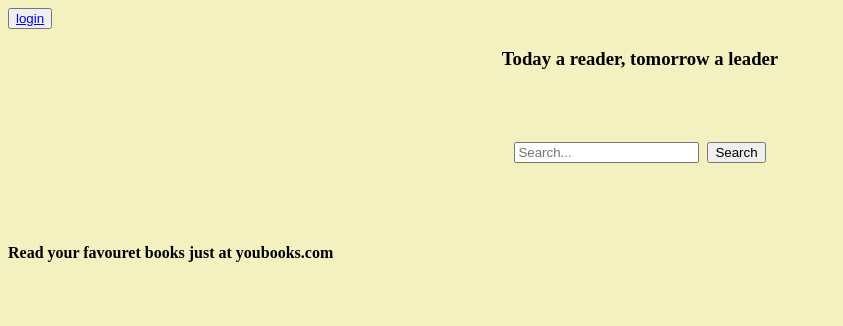
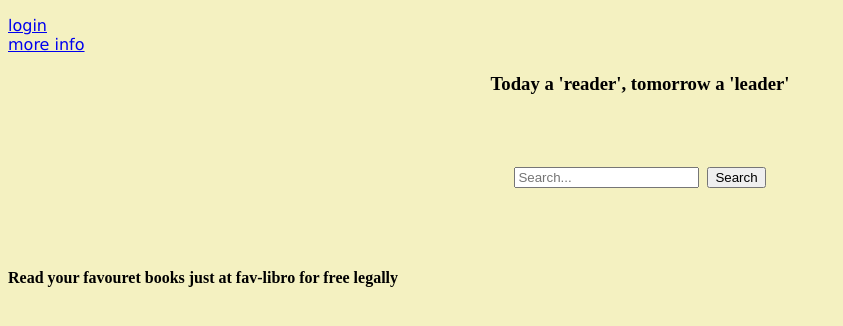
Before and after one commit to developer8sarthak/fav-libro.com, a plain HTML site: page index.html in a window 1280 px wide. Shown: the whole page, without its empty margins (0-843 px from the left). Drawn offline with Linux system fonts and the light colour scheme.

Commit message:
Add files via upload

```diff
--- a/index.html
+++ b/index.html
@@ -5,36 +5,41 @@
     <meta name="viewport" content="width=device-width, initial-scale=1.0">
     <title>Document</title>
     <link rel="stylesheet" href="style.css">
-</head><meta name="google-site-verification" content="rX7pAUR2gTRQBGY32sCTR8qmi5dm3R6cUjhEld4oOho" />
+</head>
 <style>
  body {
             background-color: #f3f0bbe6;
 
         }
 
-</style>
-<button onclick=""><a href="ind2.html">login</a>
-</button>
+</style><p>
+<a href="ind2.html">login</a>
+<br>
+<a href="ind3.html">more info </a></tr></p>
+
 
 
 
  </script>
  <div>
- <div><p><h3 align="center">Today a reader, tomorrow a leader</h3></p></div>
+ <div><p><h3 align="center">Today a 'reader', tomorrow a 'leader'</h3></p></div>
  <br>
 
 
- <h1 align="center"><form>
+ <h1 align="center">
+    <form>
     <input type="text" placeholder="Search...">
     <button type="submit">Search</button></h1>
+
     <br>
     <br>
     </div>
     <DIV> <P><h4>
-           Read your favouret books just at youbooks.com
+           Read your favouret books just at fav-libro for free legally
         </h4>
         </P>
+
     </DIV>
-    </head>
+
 </body>
 </html>
```
